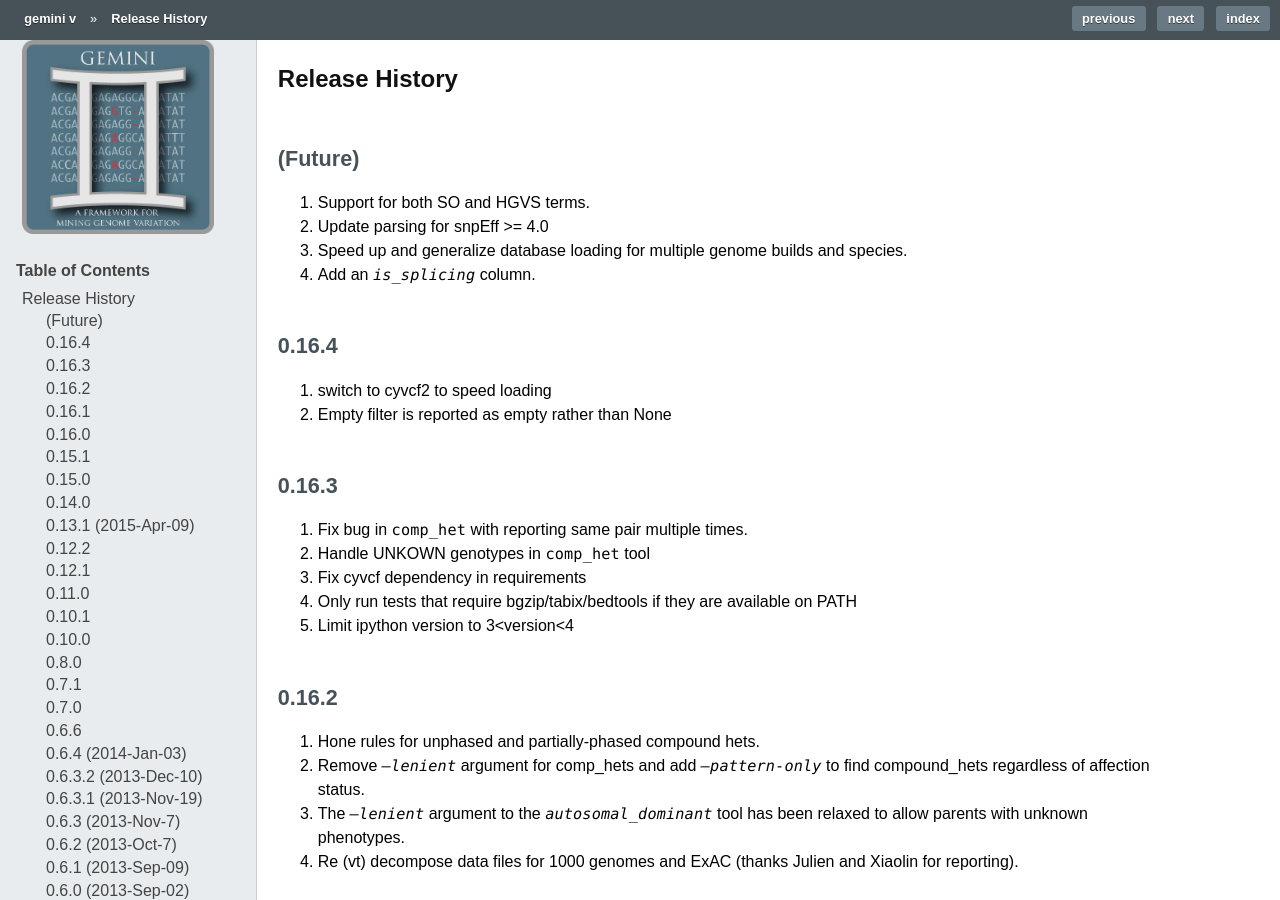
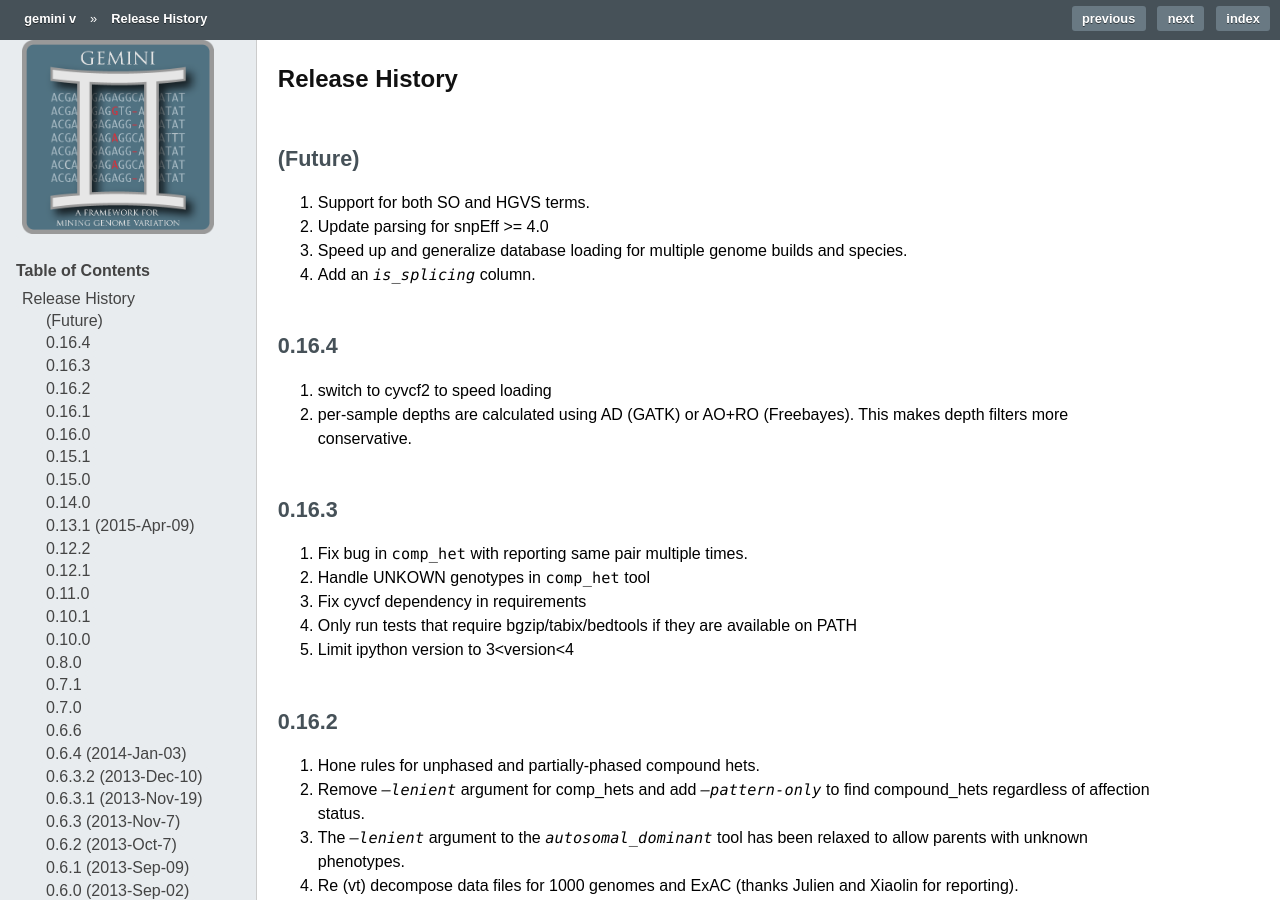
Before and after one commit to arq5x/gemini, a Sphinx documentation site: the page built from docs/content/history.rst, in a window 1280 px wide and 900 px high. Built offline with Sphinx 7.4.7, drawn with Linux system fonts in a browser that asks for light colours; formulas are drawn with MathJax 3; the version number could not be read and is left out; comment, search, counter and statistics services are not loaded.

Commit message:
update history

```diff
--- a/docs/content/history.rst
+++ b/docs/content/history.rst
@@ -12,7 +12,7 @@ Release History
 0.16.4
 ======
 #. switch to cyvcf2 to speed loading
-#. Empty filter is reported as empty rather than None
+#. per-sample depths are calculated using AD (GATK) or AO+RO (Freebayes). This makes depth filters more conservative.
 
 
 0.16.3
```
Also changed, not shown: 1 other file.
